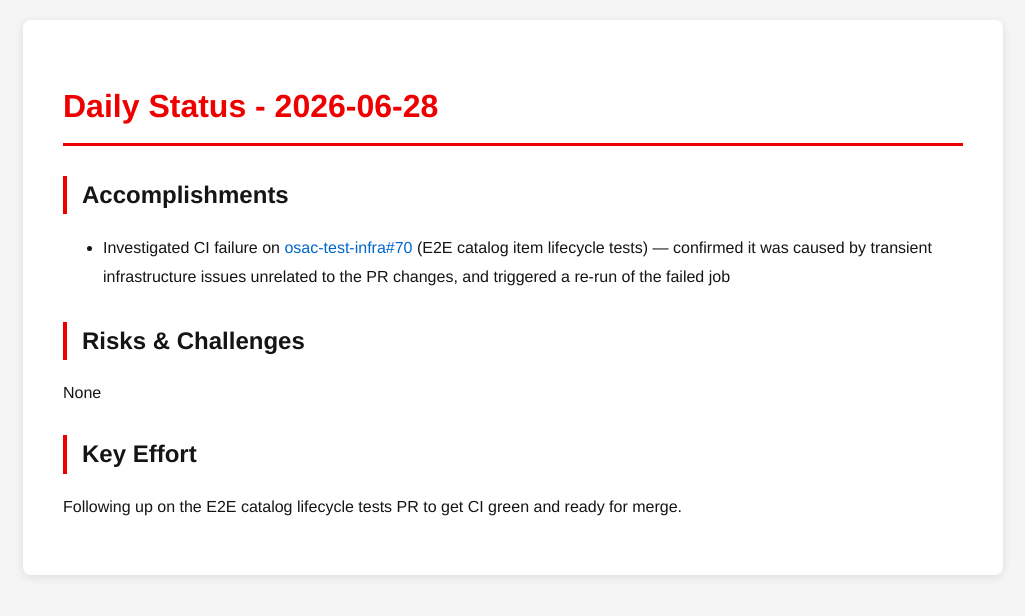
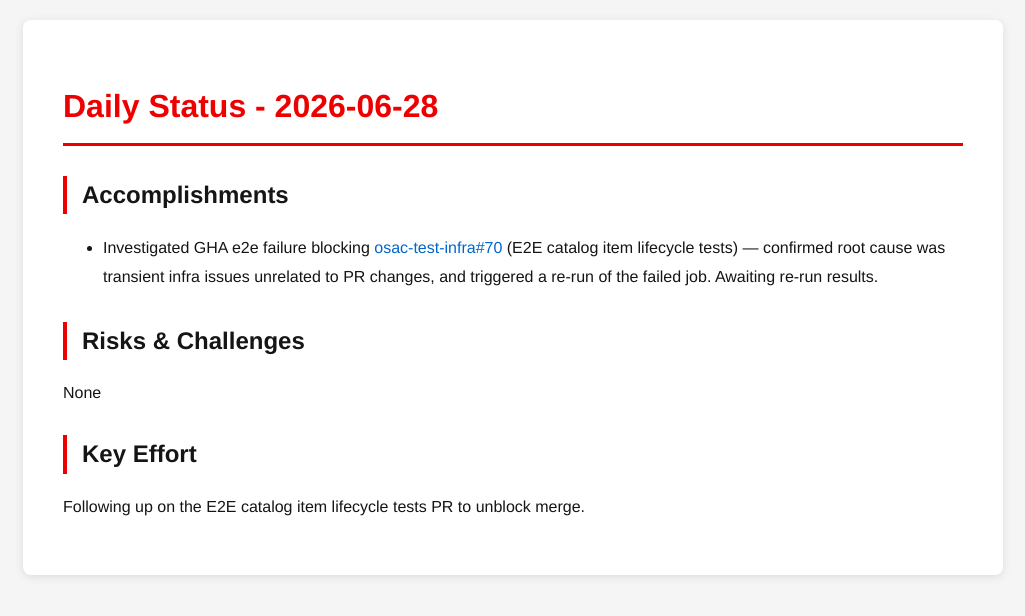
Before and after one commit to tzvatot/daily-status, a Jekyll site: the page built from 2026-06-28.md, in a window 1280 px wide. Shown: the top 616 px of the page, without its empty margins (127-1152 px from the left). Built offline with Jekyll 4.4.1, drawn with Linux system fonts in a browser that asks for light colours.

Commit message:
Daily status update - 2026-06-28

```diff
--- a/2026-06-28.md
+++ b/2026-06-28.md
@@ -7,10 +7,10 @@ date: 2026-06-28
 # Daily Status - 2026-06-28
 
 ## Accomplishments
-- Investigated CI failure on [osac-test-infra#70](https://github.com/osac-project/osac-test-infra/pull/70) (E2E catalog item lifecycle tests) — confirmed it was caused by transient infrastructure issues unrelated to the PR changes, and triggered a re-run of the failed job
+- Investigated GHA e2e failure blocking [osac-test-infra#70](https://github.com/osac-project/osac-test-infra/pull/70) (E2E catalog item lifecycle tests) — confirmed root cause was transient infra issues unrelated to PR changes, and triggered a re-run of the failed job. Awaiting re-run results.
 
 ## Risks & Challenges
 None
 
 ## Key Effort
-Following up on the E2E catalog lifecycle tests PR to get CI green and ready for merge.
+Following up on the E2E catalog item lifecycle tests PR to unblock merge.
```
